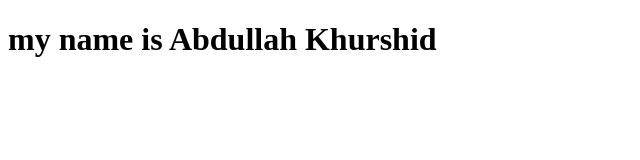
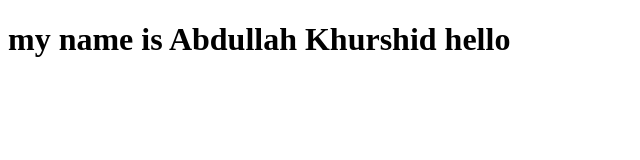
Before and after one commit to abdullahskl/abdullah, a plain HTML site: page index.html in a window 1280 px wide. Shown: the whole page, without its empty margins (0-640 px from the left). Drawn offline with Linux system fonts and the light colour scheme.

Commit message:
Update index.html

```diff
--- a/index.html
+++ b/index.html
@@ -6,6 +6,6 @@
     <title>Document</title>
 </head>
 <body>
-    <h1>my name is Abdullah Khurshid</h1>
+    <h1>my name is Abdullah Khurshid hello</h1>
 </body>
 </html>
```
